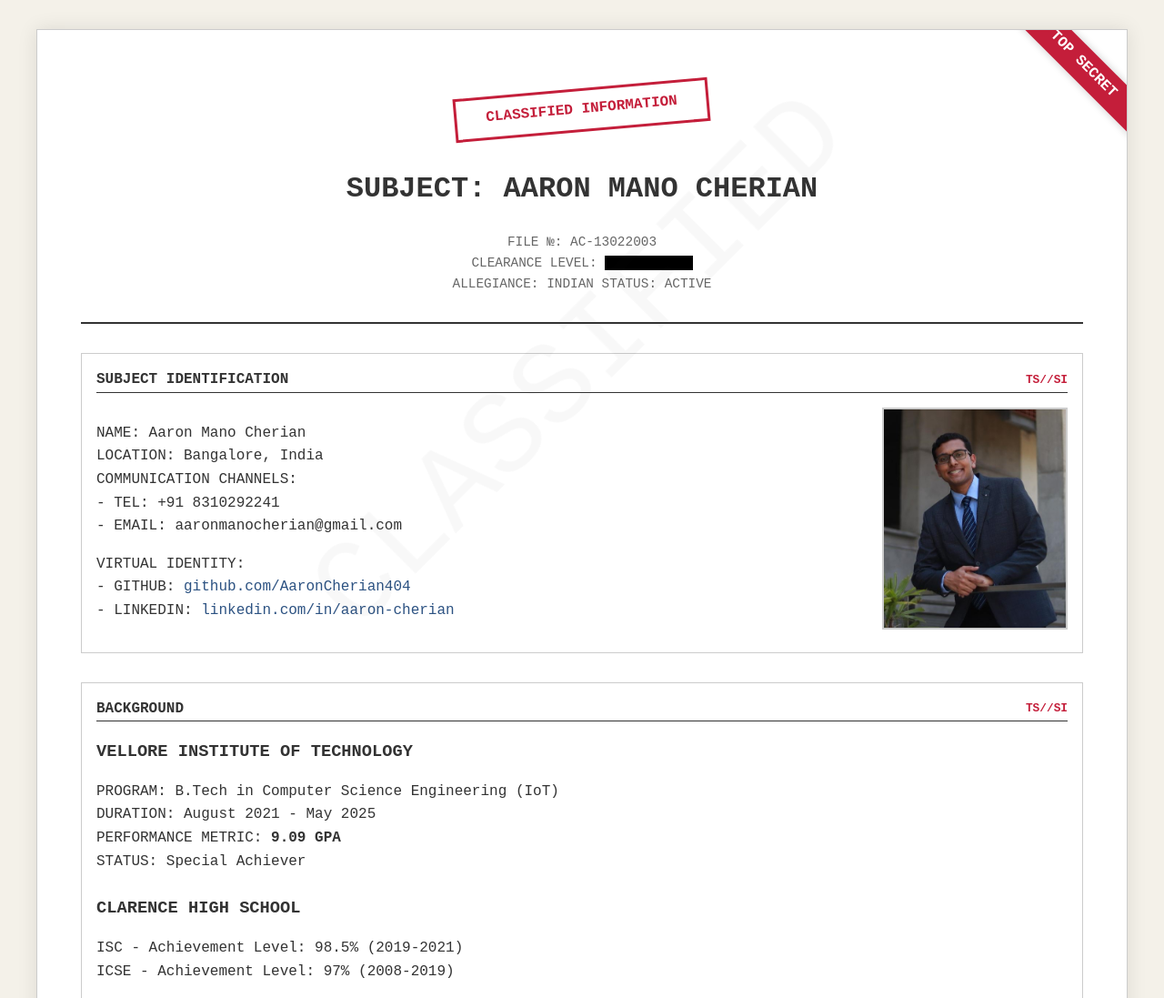
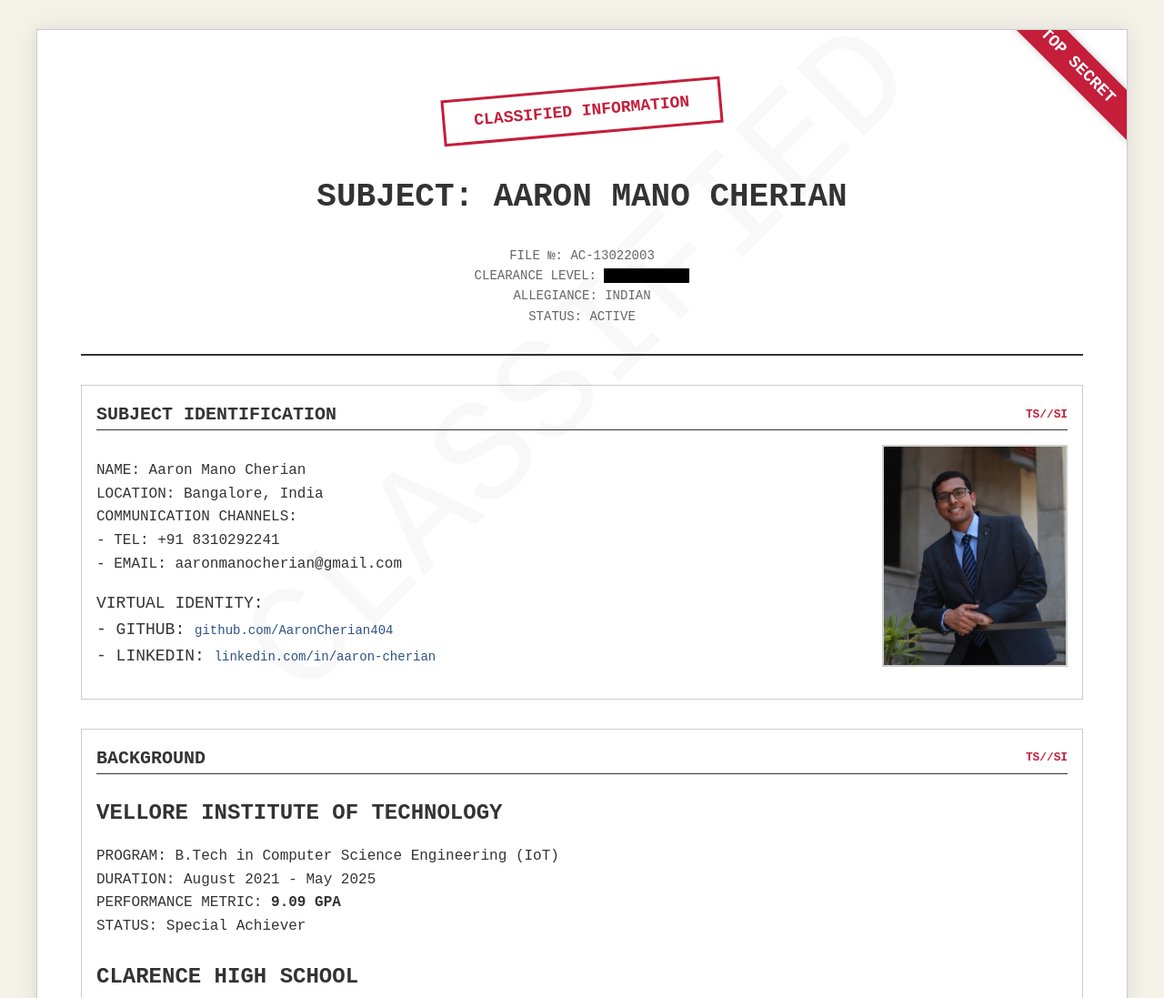
Before and after one commit to AaronCherian404/Portfolio_Website_Min, a plain HTML site: page Landingpage.html in a window 1280 px wide. Shown: the top 1097 px of the page at 91% size. Drawn offline with Linux system fonts and the light colour scheme.

Commit message:
Update Landingpage.html

```diff
--- a/Landingpage.html
+++ b/Landingpage.html
@@ -21,6 +21,7 @@
             padding: 2rem;
             max-width: 1200px;
             margin: 0 auto;
+            font-size: 18px; /* Adjusted from default to 18px */
         }
 
         .document {
@@ -75,6 +76,7 @@
             display: flex;
             justify-content: space-between;
             align-items: center;
+            font-size: 20px; /* Increased font size for section headers */
         }
 
         .clearance-level {
@@ -90,7 +92,7 @@
         }
 
         .metadata {
-            font-size: 0.9rem;
+            font-size: 14px; /* Increased metadata font size */
             color: #666;
         }
 
@@ -99,7 +101,7 @@
             top: 50%;
             left: 50%;
             transform: translate(-50%, -50%) rotate(-45deg);
-            font-size: 8rem;
+            font-size: 10rem; /* Adjust watermark size to fit the increased font sizes */
             opacity: 0.03;
             pointer-events: none;
             z-index: 1;
@@ -127,6 +129,7 @@
         }
 
         .social-links a {
+            font-size: 14px; /* Increased social links font size */
             color: var(--link-color);
             text-decoration: none;
             margin-right: 1rem;
@@ -148,7 +151,20 @@
         }
 
         .education-item h3 {
+            font-size: 24px; /* Adjusted size for education titles */
             margin-bottom: 0.5rem;
+        }
+
+        h1 {
+            font-size: 36px; /* Increased font size for main heading */
+        }
+
+        h3 {
+            font-size: 24px; /* Adjusted size for subsection titles */
+        }
+
+        p {
+            font-size: 16px; /* Increased paragraph font size */
         }
 
         .operation-details {
@@ -169,7 +185,7 @@
             <p class="metadata">
                 FILE №: AC-13022003<br>
                 CLEARANCE LEVEL: <span class="redacted">TOP SECRET</span><br>
-                ALLEGIANCE: INDIAN
+                ALLEGIANCE: INDIAN<br>
                 STATUS: ACTIVE
             </p>
         </div>
```
